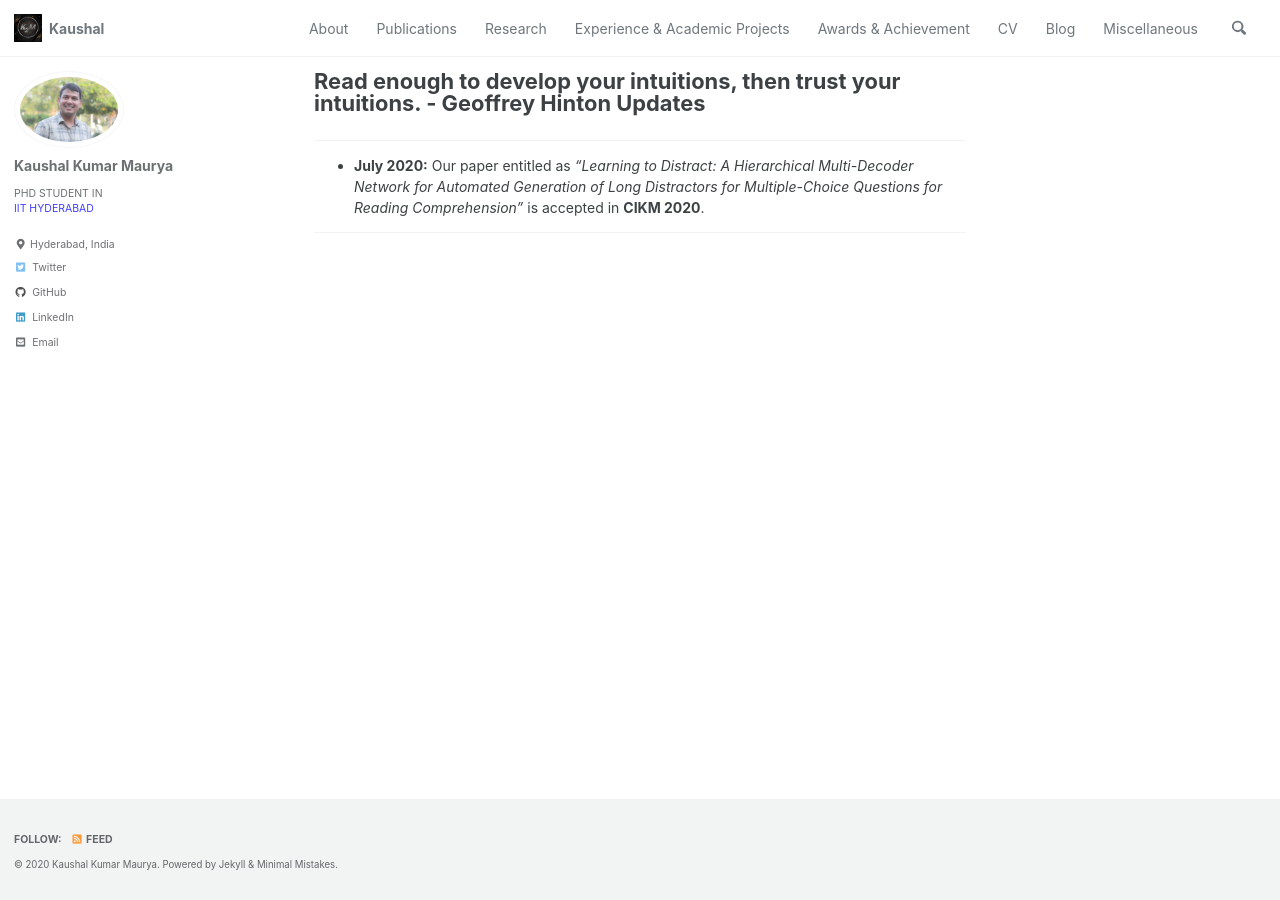
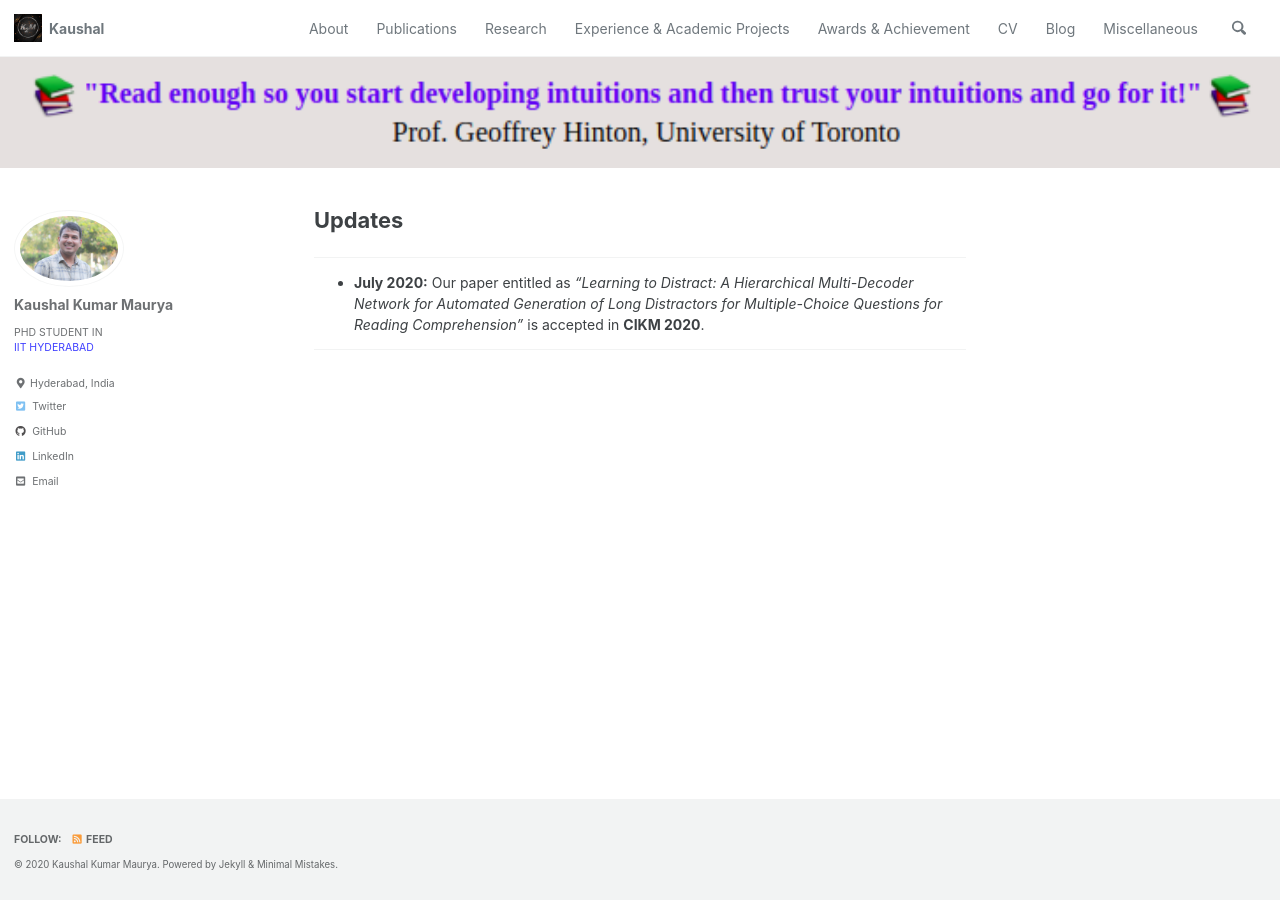
Before and after one commit to harshayelleni/harshayelleni.github.io, a Jekyll site: the page built from index.md, in a window 1280 px wide. Built offline with Jekyll 4.4.1, drawn with Linux system fonts in a browser that asks for light colours; cached includes are drawn as plain includes.

Commit message:
doing modifications

```diff
--- a/index.md
+++ b/index.md
@@ -1,10 +1,10 @@
 ---
-title: |
-   Read enough to develop your intuitions, then trust your intuitions. - Geoffrey Hinton
-
-   Updates
+title: "Updates"
 layout: single
 permalink: /
+header:
+   image: "assets/images/quote1.png"
+
 ---
 
 ---
```
